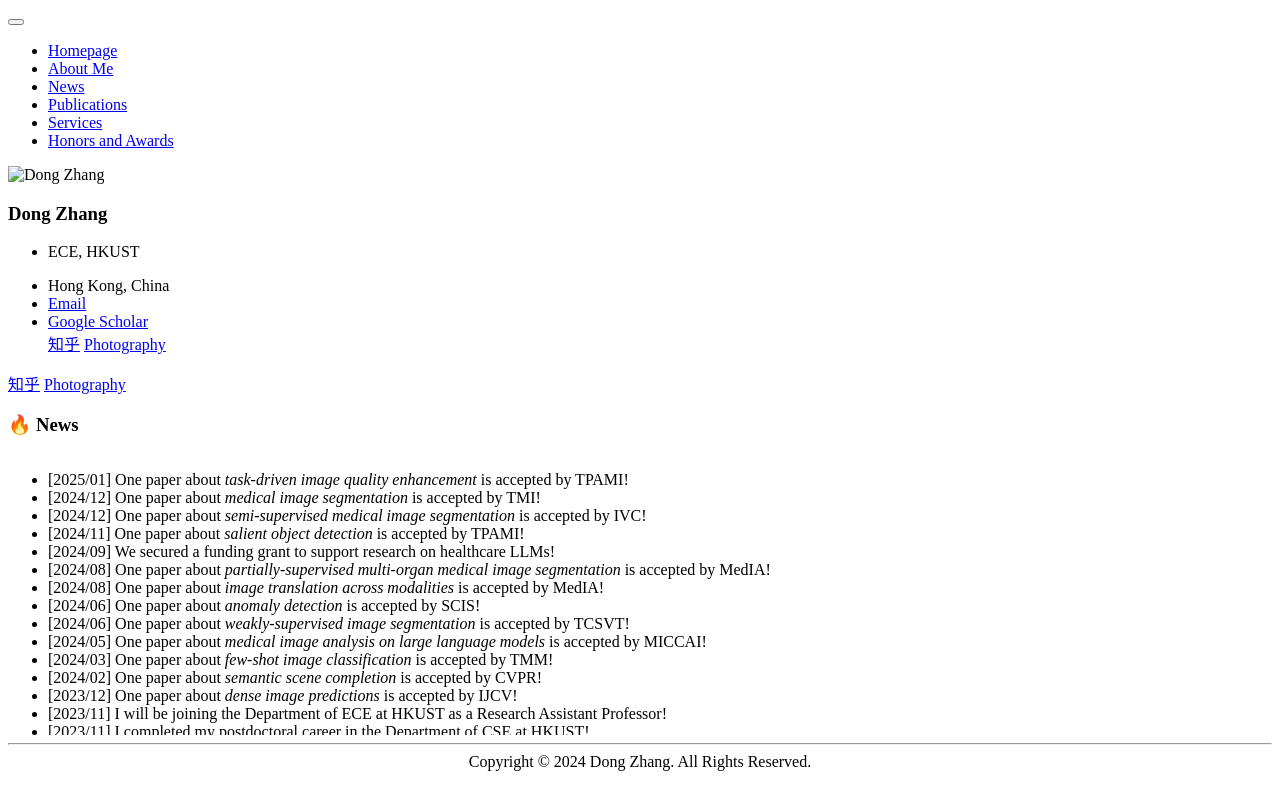
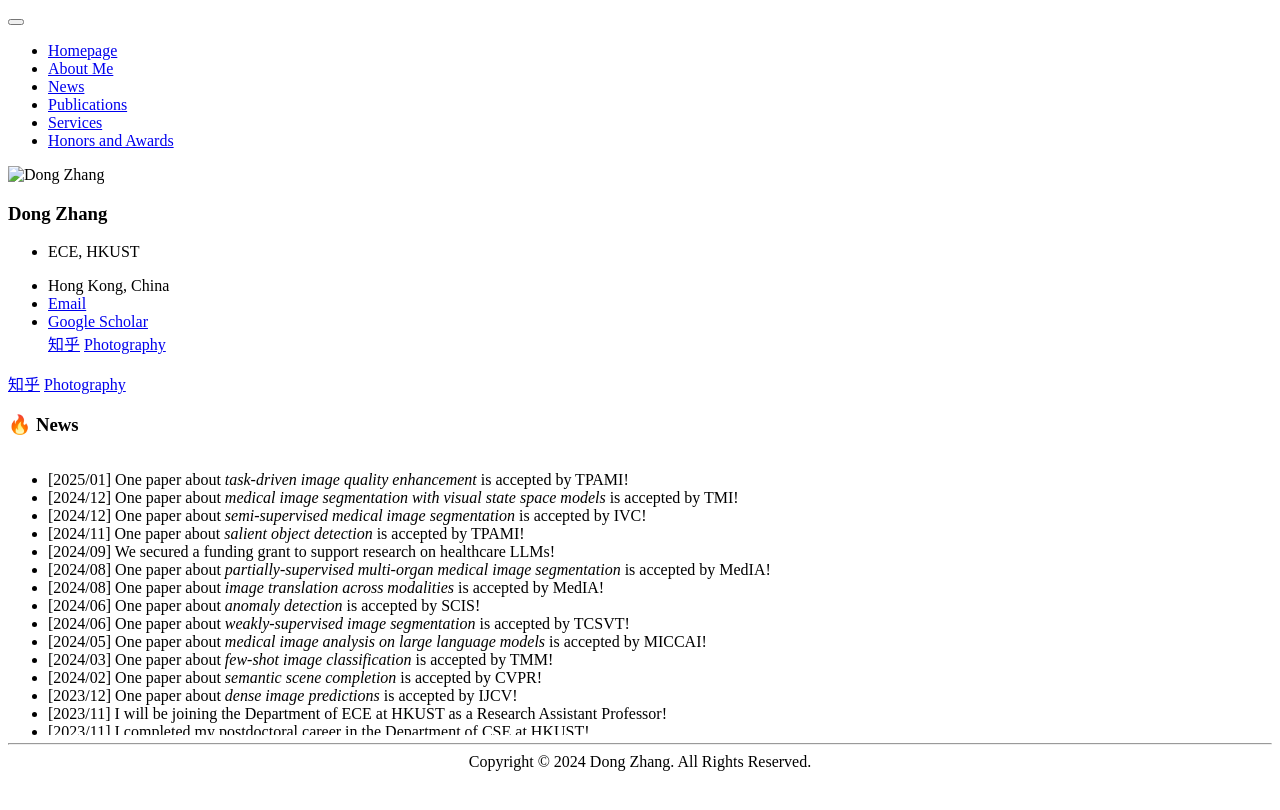
Before and after one commit to ZHANGDONG-NJUST/zhangdong-njust.github.io, a Jekyll site: the page built from _pages/includes/1_news.md, in a window 1280 px wide. Shown: the top 810 px of the page. Built offline with Jekyll 4.4.1, drawn with Linux system fonts in a browser that asks for light colours; our own code applies the rules of GitHub Pages for plain Markdown files.

Commit message:
Update 1_news.md

```diff
--- a/_pages/includes/1_news.md
+++ b/_pages/includes/1_news.md
@@ -14,7 +14,7 @@
         </li>
         <li class="news-item">
             <span class="news-date">[2024/12]</span>
-            <span class="news-content">One paper about <span style="font-style: italic;">medical image segmentation</span> is accepted by TMI!</span>
+            <span class="news-content">One paper about <span style="font-style: italic;">medical image segmentation with visual state space models</span> is accepted by TMI!</span>
         </li>
         <li class="news-item">
             <span class="news-date">[2024/12]</span>
```
